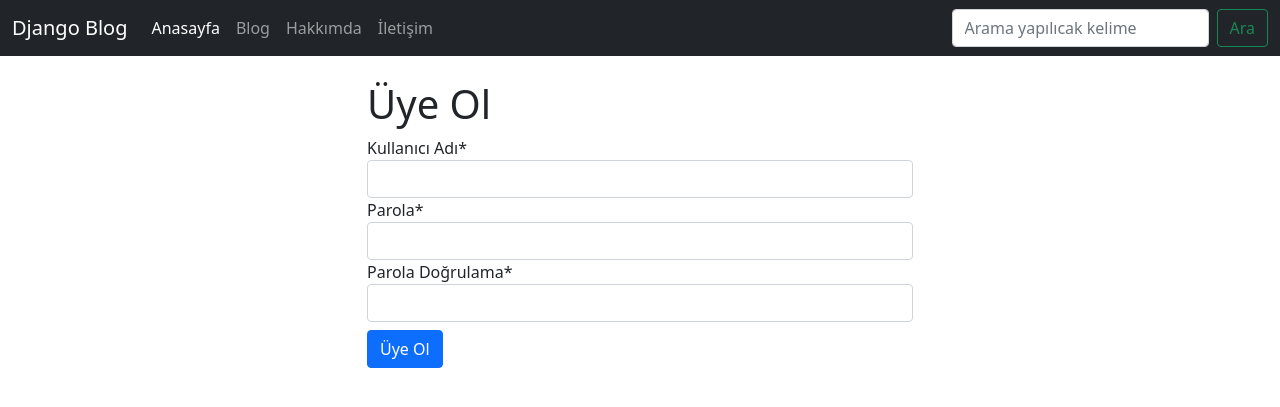
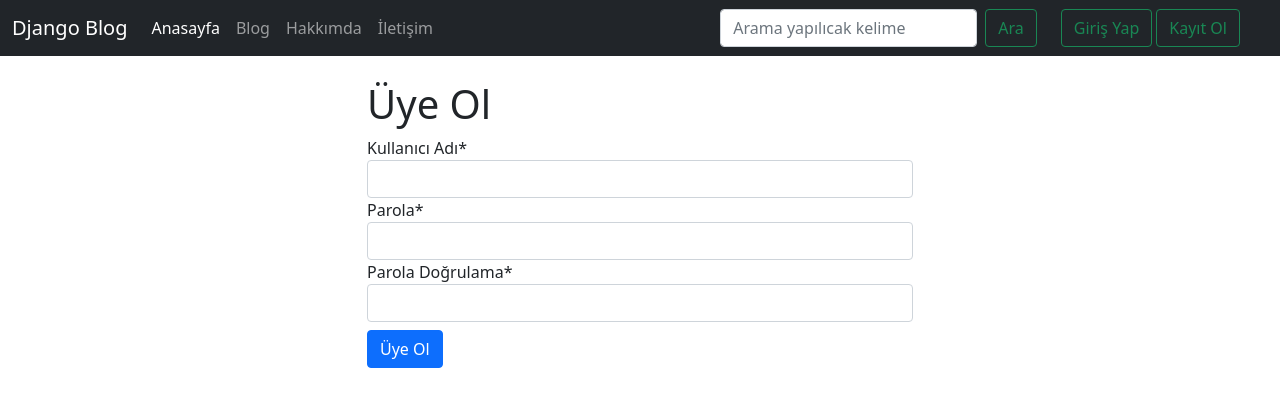
Before and after one commit to xeorleon/django-blog, a Django app: page /accounts/register/ in a window 1280 px wide. Shown: the top 407 px of the page. Run offline with Django 3.2, Linux system fonts and the light colour scheme; some libraries are stand-ins or nearby versions.

Commit message:
User logout and template editing has been done.

```diff
--- a/accounts/urls.py
+++ b/accounts/urls.py
@@ -6,4 +6,5 @@ app_name = 'accounts'
 urlpatterns = [
     path('login/', login_view, name='login'),
     path('register/', register_view, name='register'),
+    path('logout/', logout_view, name='logout'),
 ]
--- a/accounts/views.py
+++ b/accounts/views.py
@@ -1,6 +1,6 @@
 from django.shortcuts import render, redirect
 from .forms import LoginForm, RegisterForm
-from django.contrib.auth import authenticate, login
+from django.contrib.auth import authenticate, login, logout
 
 
 # Create your views here.
@@ -26,3 +26,7 @@ def register_view(request):
         login(request, new_user)
         return redirect('home')
     return render(request, 'accounts/form.html', {'form': form, 'title': 'Üye Ol'})
+
+def logout_view(request):
+    logout(request)
+    return redirect('home')
--- a/templates/header.html
+++ b/templates/header.html
@@ -29,6 +29,22 @@
         <input class="form-control me-2" type="search" name="q" placeholder="Arama yapılıcak kelime" value="{{ request.GET.q }}" aria-label="Search">
         <button class="btn btn-outline-success" type="submit">Ara</button>
       </form>
+
+      <ul class="navbar-nav mx-4">
+        {% if not request.user.is_authenticated %}
+        <li class="nav-item ">
+          <a class="btn btn-outline-success" href="{% url 'accounts:login' %}">Giriş Yap</a>
+        </li>
+        <li class="nav-item mx-1">
+          <a class="btn btn-outline-success" href="{% url 'accounts:register' %}">Kayıt Ol</a>
+        </li>
+        {% else %}
+        <li class="nav-item mx-1">
+          <a class="btn btn-outline-success" href="{% url 'accounts:logout' %}">Çıkış Yap</a>
+        </li>
+        {% endif %}
+      </ul>
+
     </div>
   </div>
 </nav>
```
Also changed, not shown: db.sqlite3.
